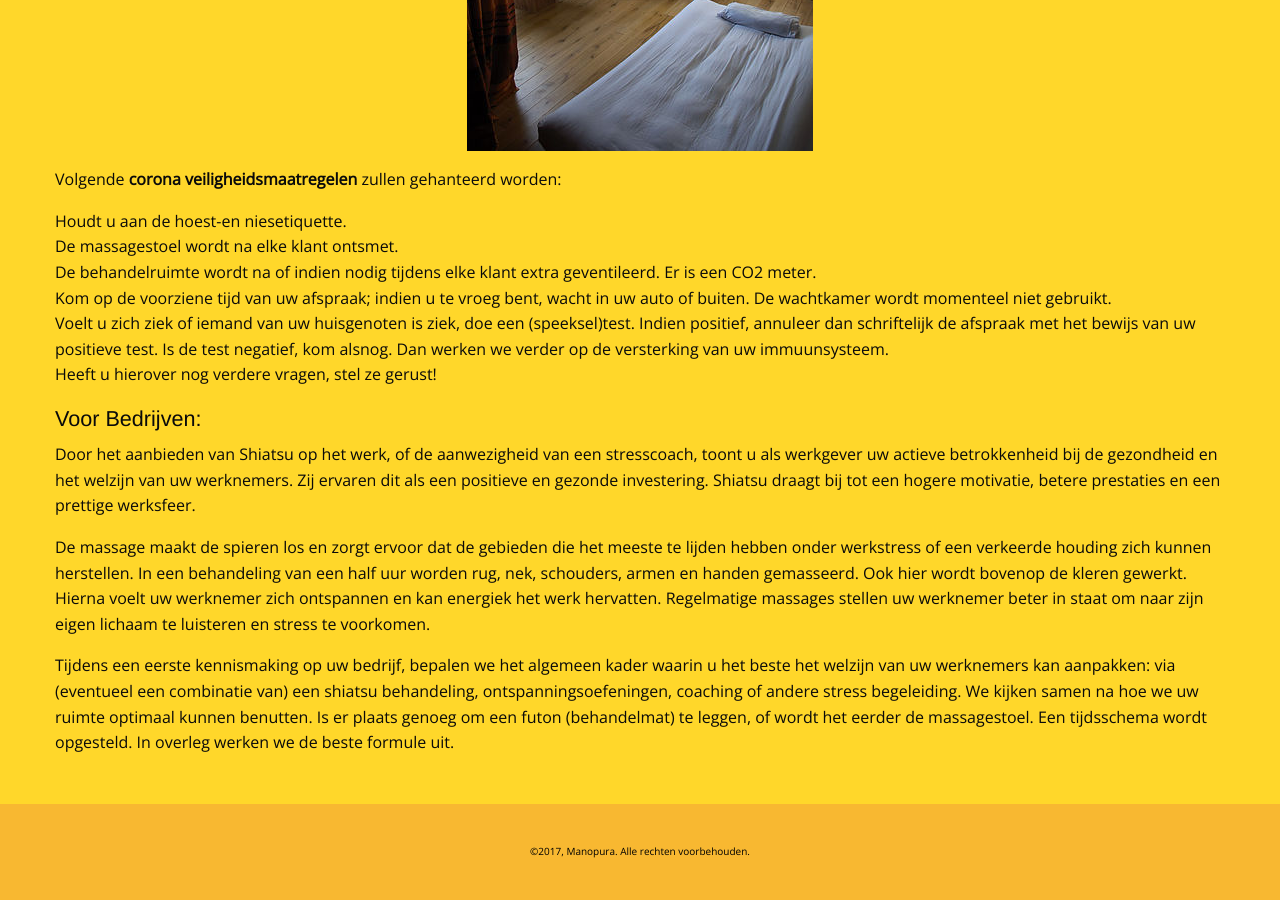
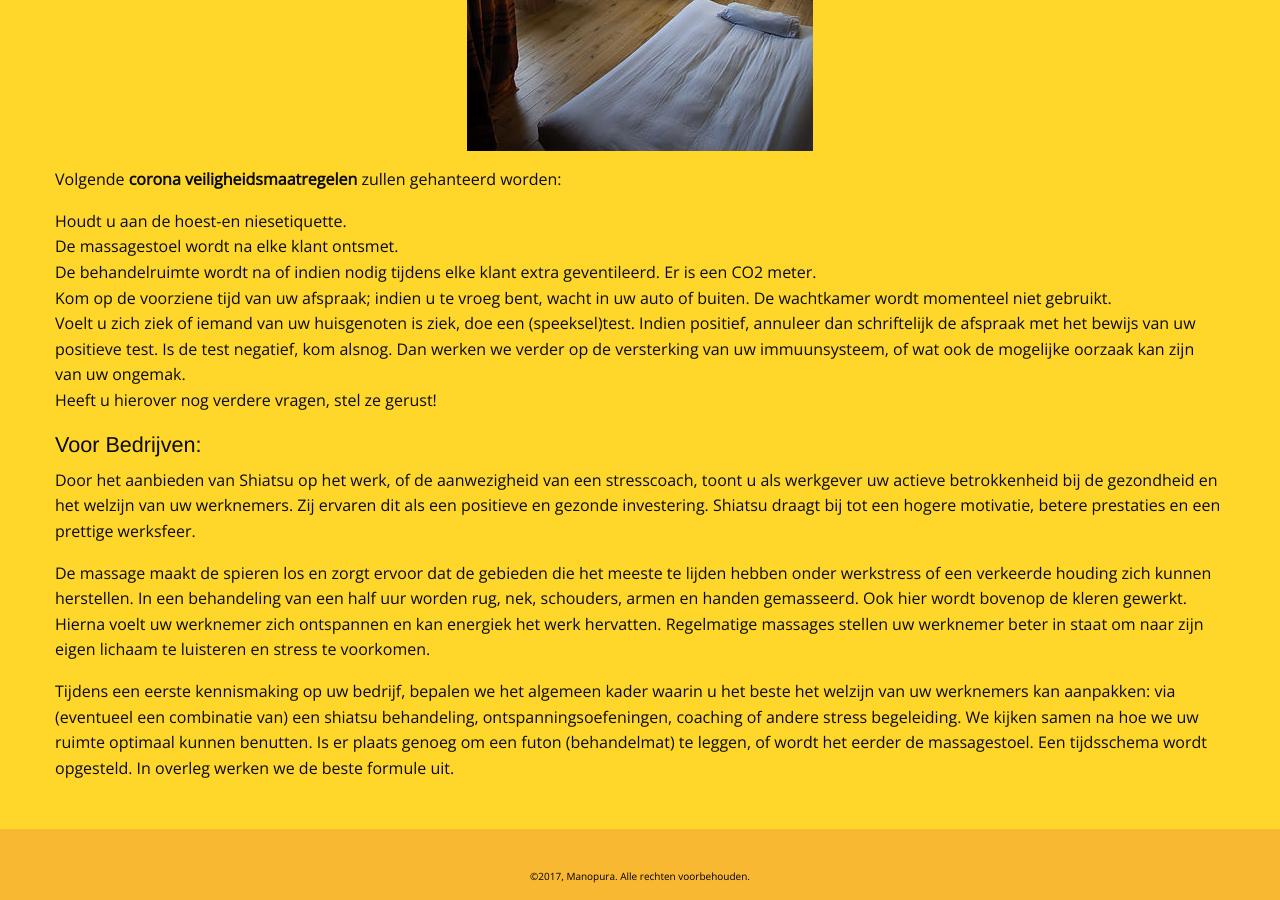
Before and after one commit to manopura/manopura.github.io, a Jekyll site: the page built from praktisch.md, in a window 1280 px wide and 900 px high, scrolled down 1756 px. Built offline with Jekyll 4.4.1, drawn with Linux system fonts in a browser that asks for light colours; nearby versions of some CDN libraries; our own code applies the rules of GitHub Pages for plain Markdown files; before the commit the page ends 2631 px from its top, so only the background shows below that.

Commit message:
Update praktisch.md

```diff
--- a/praktisch.md
+++ b/praktisch.md
@@ -68,7 +68,7 @@ Houdt u aan de hoest-en niesetiquette.
 De massagestoel wordt na elke klant ontsmet.
 De behandelruimte wordt na of indien nodig tijdens elke klant extra geventileerd. Er is een CO2 meter.
 Kom op de voorziene tijd van uw afspraak; indien u te vroeg bent, wacht in uw auto of buiten. De wachtkamer wordt momenteel niet gebruikt.
-Voelt u zich ziek of iemand van uw huisgenoten is ziek, doe een (speeksel)test. Indien positief, annuleer dan schriftelijk de afspraak met het bewijs van uw positieve test. Is de test negatief, kom alsnog. Dan werken we verder op de versterking van uw immuunsysteem.
+Voelt u zich ziek of iemand van uw huisgenoten is ziek, doe een (speeksel)test. Indien positief, annuleer dan schriftelijk de afspraak met het bewijs van uw positieve test. Is de test negatief, kom alsnog. Dan werken we verder op de versterking van uw immuunsysteem, of wat ook de mogelijke oorzaak kan zijn van uw ongemak.
 Heeft u hierover nog verdere vragen, stel ze gerust!
 
 ### Voor Bedrijven:
```
